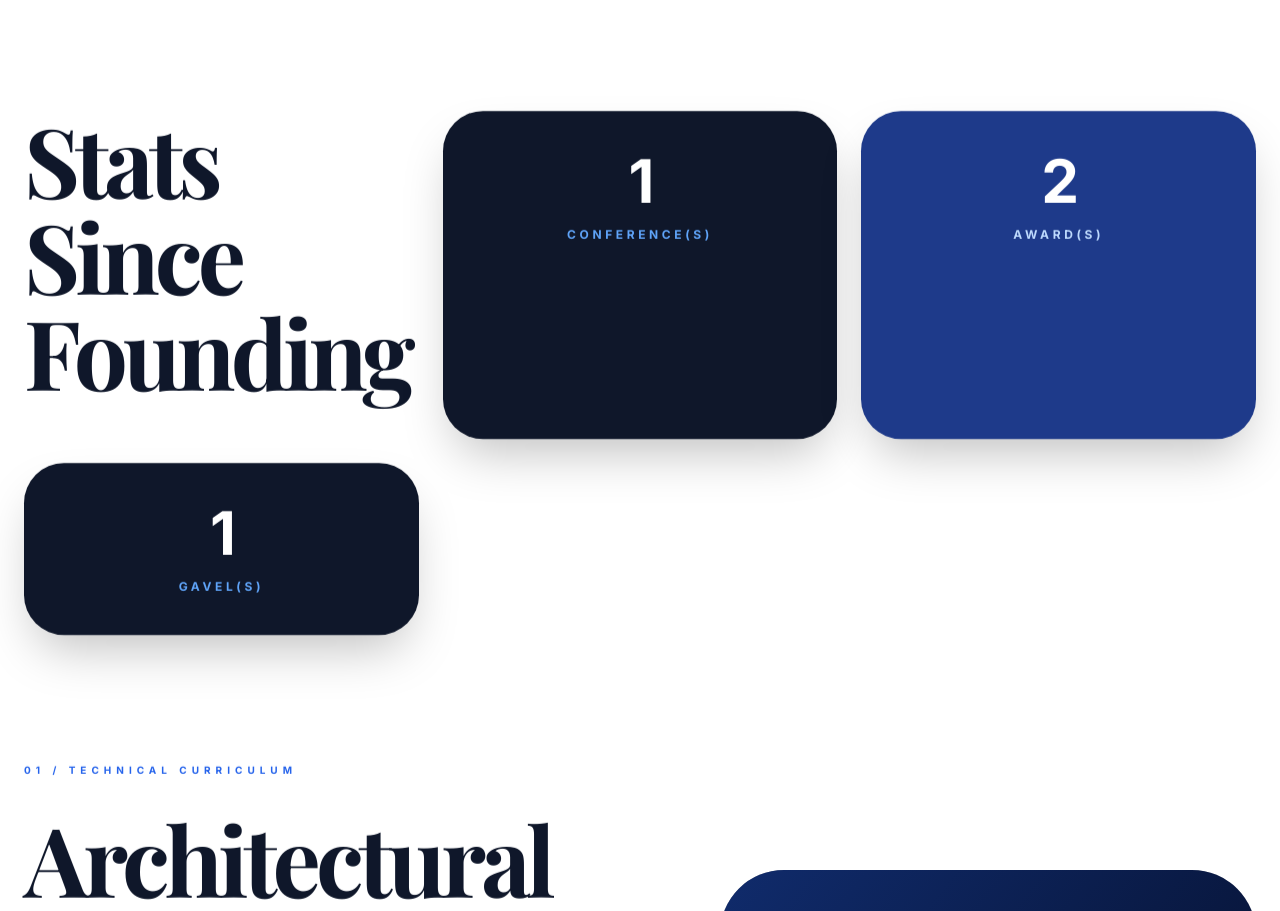
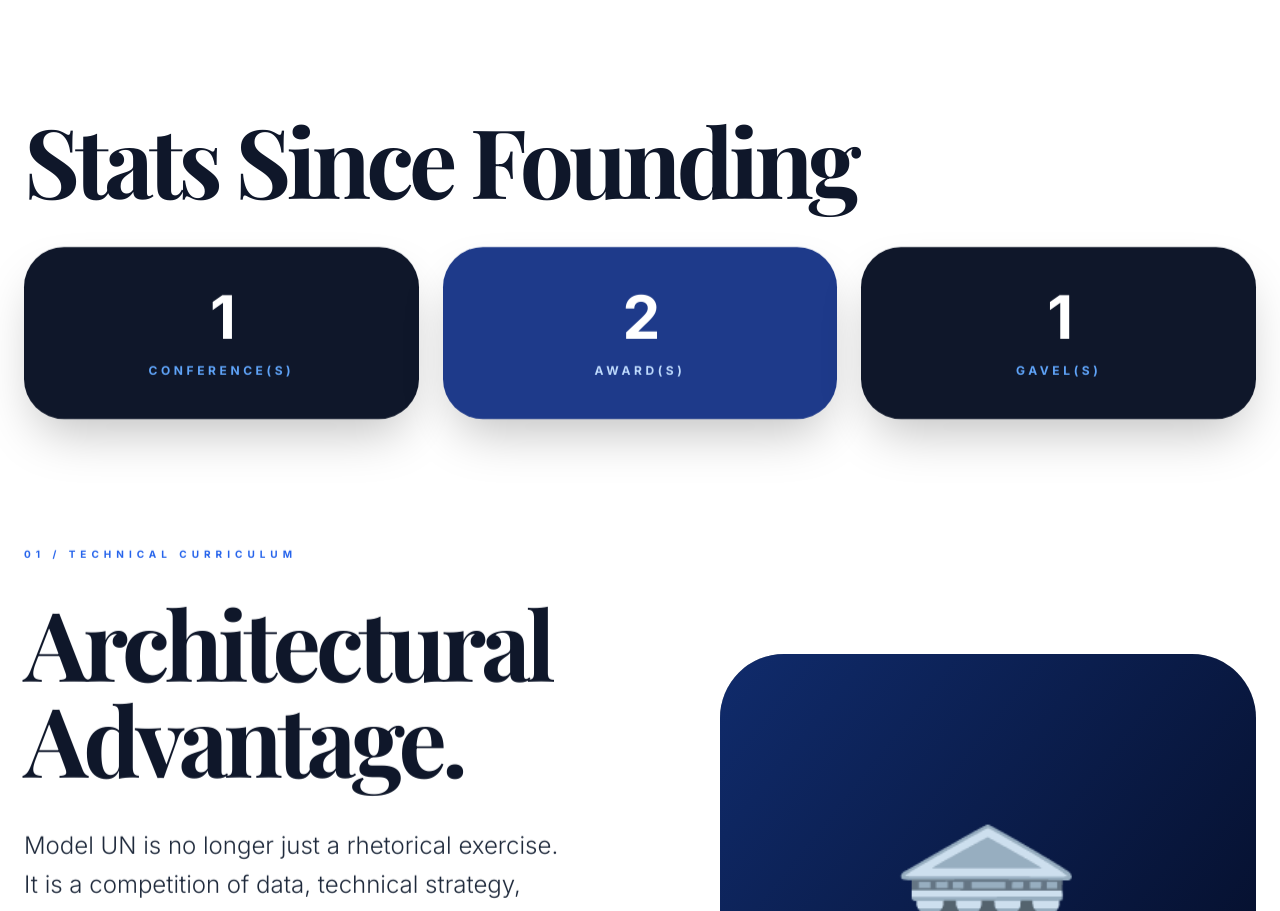
Before and after one commit to AMadaan1/diplomacy-lab, a React (Vite) app: page / in a window 1280 px wide. Shown: the part 1394-2305 px from the top of the page. Built offline with nearby package versions, Linux system fonts and the light colour scheme.

Commit message:
Update LandingPage.tsx

```diff
--- a/components/LandingPage.tsx
+++ b/components/LandingPage.tsx
@@ -128,8 +128,8 @@ const LandingPage: React.FC = () => {
         <div className="max-w-7xl mx-auto px-6 py-40 md:py-60">
 
           {/* Stats Section */}
+          <h2 className="text-5xl md:text-8xl font-bold mb-10 tracking-tighter leading-[1.1] text-slate-900">Stats Since Founding</h2>
           <div className="grid grid-cols-1 md:grid-cols-3 gap-6 mb-32 reveal">
-            <h2 className="text-5xl md:text-8xl font-bold mb-10 tracking-tighter leading-[1.1] text-slate-900">Stats Since Founding</h2>
             <div className="bg-slate-900 p-10 rounded-[2.5rem] text-center text-white hover:scale-105 transition-transform duration-500 shadow-2xl">
                <div className="text-6xl font-black mb-4 tracking-tighter">1</div>
                <div className="text-xs uppercase tracking-[0.3em] text-blue-400 font-bold">Conference(s)</div>
```
